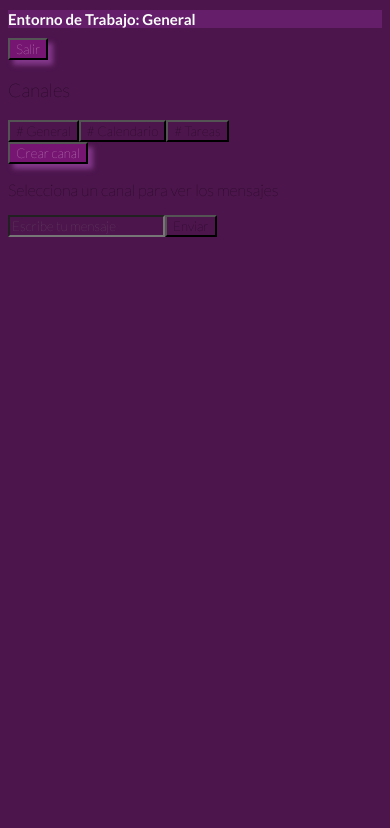
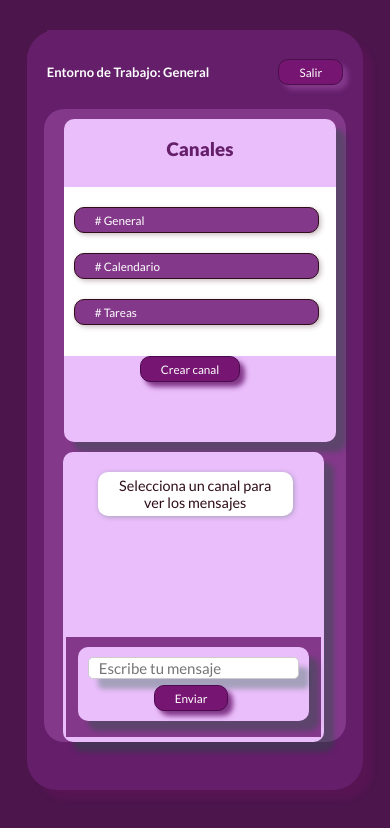
Before and after one commit to loscalzom/marcelApp, a React (Vite) app: page /workspace/1 in a window 390 px wide. Shown: the top 828 px of the page. Built offline with nearby package versions, Linux system fonts and the light colour scheme.

Commit message:
css final?

```diff
--- a/src/CSS/createWorkspace.css
+++ b/src/CSS/createWorkspace.css
@@ -1,10 +1,7 @@
-/* * {
+*{
   font-family:   "Lato", sans-serif;
 
 }
-h2{color: white;
-font-weight: 500;
-font-size: 20px;}
 
 .container {
   display: flex;
@@ -16,6 +13,7 @@ font-size: 20px;}
   border-radius: 30px;
   max-width: 1000px;
   margin-top: 30px;
+  box-shadow: 10px 10px 5px rgba(109, 19, 100, 0.3);
 }
 
 .form {
@@ -26,8 +24,8 @@ font-size: 20px;}
   height:70vh;
   width: 55vw;
   border-radius: 10px;
+  box-shadow: 5px 5px 5px rgba(119, 21, 114);
 }
-
 
 label {
   background-color: white;
@@ -41,6 +39,7 @@ label {
 box-shadow: 10px 10px 5px rgb(5, 97, 42, 0.3) ;
 }
 
+
 input {
   background-color:white;
   font-size: 15px;
@@ -52,9 +51,6 @@ input {
   box-shadow: 10px 10px 5px rgb(5, 97, 42, 0.3) ;
 }
 
-
-
-
 button {
   border: 1px solid rgb(200, 75, 138);
   border-radius: 10px;
@@ -63,7 +59,28 @@ button {
   margin-bottom: 10px;
   position: relative;
   bottom: -10px;
+  font-weight: 500;
 }
+
+
+
+
+
+  /* *
+h2{color: white;
+font-weight: 500;
+font-size: 20px;}
+
+
+
+
+
+
+
+
+
+
+
 
 
 @media (max-width: 560px) {
--- a/src/CSS/homePage.css
+++ b/src/CSS/homePage.css
@@ -3,7 +3,6 @@
   font-weight: 100;
   font-style: normal;
   background-color: #4c154c;
-
 }
 
 .homePageContainer {
@@ -17,6 +16,7 @@
   margin-left: 5vw;
   height: 90vh;
   border-radius: 15px;
+ box-shadow: 5px 5px 5px rgba(46, 3, 25, 0.3);
 }
 
 h1 {
@@ -42,17 +42,19 @@ h2 {
   width: 50vw;
   border-radius: 10px;
   margin-bottom: 10vh;
+  box-shadow: 5px 5px 5px rgba(58, 2, 31, 0.3);
 }
 
 
 ul {
   background-color: rgba(131, 56, 138, 1);
-  margin-right: 20px;
+
   border-radius: 8px;
   color: rgb(119, 21, 114);
   display: flex;
   flex-direction: column;
   align-items: center;
+  box-shadow: 5px 5px 5px rgba(207, 90, 150, 0.3);
 
 }
 
@@ -62,13 +64,14 @@ ul {
   border-radius: 8px;
   margin-top: 20px;
   height: 30px;
-  box-shadow: 5px 5px 5px rgba(207, 90, 150, 0.3);
+  box-shadow: 5px 5px 5px rgba(142, 13, 79, 0.3);
   font-weight: 400;
+  border: 1px solid rgb(119, 21, 114);
 }
 
 .scroll-container {
   overflow-y: auto;
-  scrollbar-color: rgb(119, 21, 114) white;
+
   scroll-padding: 30px;
   height: 55vh;
   width: 45vw;
@@ -81,17 +84,34 @@ ul {
   align-items: center;
 }
 
+
 .scroll-container::-webkit-scrollbar {
-  width: 10px;
+  width: 15px;
 }
 
-.scroll-container::-webkit-scrollbar-thumb {
-  background-color: rgb(82, 83, 83);
-  border-radius: 5px;
+
+
+.scroll-container::-webkit-scrollbar-track {
+  background-color:  #641e6a;
 }
 
+
+
+.scroll-container::-webkit-scrollbar-thumb {
+  background-color: rgba(131, 56, 138, 1);
+  border-radius: 10px;
+  border: 2px solid #ccc;
+}
+
+
+
+.scroll-container::-webkit-scrollbar-thumb:hover {
+  background-color: #671d6c;
+}
+
+
+
 .workspaceList {
-
   display: flex;
   flex-direction: row;
   justify-content: space-between;
@@ -148,6 +168,7 @@ ul {
     width: 100px;
     font-size: small;
     flex-direction: column;
+
   }
 
   .enter {
@@ -185,7 +206,7 @@ ul {
   }
 
   .scroll-container::-webkit-scrollbar-thumb {
-    background-color: rgb(82, 83, 83);
+    background-color: rgb(135, 35, 137);
     border-radius: 5px;
   }
 
--- a/src/CSS/renderChats.css
+++ b/src/CSS/renderChats.css
@@ -1,30 +1,33 @@
-/* .renderChats {
-    background-color: rgb(76, 182, 208);
-    border-radius: 5px;
 
-    color: dimgray;
-
-}
-
-h4 {
-    background-color: rgb(76, 182, 208);
-}
 .renderChatsContainer {
-    background-color: rgb(76, 182, 208);
+    background-color: white;
     border-radius: 5px;
     box-shadow: 10px 10px 5px rgb(5, 97, 42, 0.3);
-    color: dimgray;
+
     max-height: 100%;
 }
 
 
+
+.messages_list{
+    background-color: white;
+box-shadow: none;
+align-items: flex-start;}
+
 li {
-    background-color: rgb(76, 182, 208);
+    background-color:white;
     list-style: none;
+
+    font-weight: 400;
+
+
 }
 
+
+
 strong {
-    background-color: rgb(76, 182, 208);
+    background-color: white;
+    font-weight: 600;
 }
 
 @media (max-width: 380px) {
@@ -36,4 +39,4 @@ strong {
         height: 20%;
     }
 
-} */
+}
--- a/src/CSS/workspaceScreen.css
+++ b/src/CSS/workspaceScreen.css
@@ -1,9 +1,9 @@
-/* .workspaceContainer {
+ .workspaceContainer {
      display: flex;
      flex-direction: column;
      align-items: center;
      margin: auto;
-    background-color: lightblue;
+     background-color: #641e6a;
      height: 90vh;
      border-radius: 30px;
      max-width: 1500px;
@@ -11,8 +11,14 @@
      width: 90%;
  }
 
+ h3 {
+     color: #641e6a;
+     background-color: rgba(234, 189, 251, 1);
+     font-weight: 800;
+ }
+
  header {
-    background-color: lightblue;
+     background-color: #641e6a;
      display: flex;
      flex-direction: row;
      align-items: center;
@@ -24,8 +30,8 @@ header {
 
  button {
      margin-right: 20px;
-    background-color: lightblue;
-    border: 1px solid rgb(5, 97, 42);
+     background-color: rgb(230, 173, 202);
+     border: 1px solid rgb(74, 16, 75);
      border-radius: 10px;
      padding: 5px 20px;
      margin-top: 10px;
@@ -34,8 +40,13 @@ button {
      bottom: -10px;
  }
 
+ .button.exit {
+     margin-top: -10px;
+     margin-left: 10px;
+ }
+
  .title {
-    background-color: lightblue;
+     background-color: #641e6a;
      font-size: 3vh;
      height: 10vh;
      display: flex;
@@ -47,7 +58,7 @@ button {
  }
 
  .containerWorkspace {
-    background-color: rgb(133, 239, 241);
+     background-color: rgba(131, 56, 138, 1);
      display: flex;
      flex-direction: row;
      align-items: center;
@@ -59,12 +70,12 @@ button {
  }
 
  aside {
-    background-color: lightblue;
+     background-color: rgba(234, 189, 251, 1);
      display: flex;
      flex-direction: column;
      align-items: center;
      height: 70vh;
-    width: 40%;
+     width: 30%;
      border-radius: 10px;
      margin-left: 10px;
      border-radius: 10px;
@@ -72,20 +83,47 @@ aside {
  }
 
  .channels {
-    background-color: lightblue;
+     background-color: white;
      font-size: 2vh;
      height: 50vh;
      width: 100%;
      display: flex;
      flex-direction: column;
      margin-top: 8px;
+     overflow-y: auto;
+
+
+
  }
 
+ .channels::-webkit-scrollbar {
+     width: 15px;
+ }
+
+
+ .channels::-webkit-scrollbar-track {
+     background-color: #641e6a;
+ }
+
+
+ .channels::-webkit-scrollbar-thumb {
+     background-color: rgba(131, 56, 138, 1);
+     border-radius: 10px;
+     border: 2px solid #ccc;
+ }
+
+
+ .channels::-webkit-scrollbar-thumb:hover {
+     background-color: #671d6c;
+ }
+
+
+
+
  .channel {
-    background-color: rgb(176, 233, 189);
-    border: 1px solid rgb(5, 97, 42);
+     background-color: rgba(131, 56, 138, 1);
+     border: 1px solid rgb(47, 13, 26);
      border-radius: 10px;
-    padding: 5px, 5px, 5px, 5px;
      margin-top: 10px;
      margin-left: 10px;
      display: flex;
@@ -93,11 +131,12 @@ aside {
      align-items: center;
      justify-content: space-between;
      width: 90%;
-    box-shadow: 2px 2px 5px rgb(5, 97, 42, 0.3);
+     box-shadow: 2px 2px 5px rgba(76, 32, 45, 0.3);
+     color: white;
  }
 
  .channels_container {
-    background-color: lightblue;
+     background-color: rgba(234, 189, 251, 1);
      display: flex;
      flex-direction: column;
      align-items: center;
@@ -106,29 +145,22 @@ aside {
      border-radius: 10px;
  }
 
-.selectChannel {
-    background-color: lightblue;
-    border: 1px solid rgb(5, 97, 42);
-    border-radius: 10px;
-    height: 3vh;
-    margin-bottom: 20px;
-}
 
  .create_channel {
 
-    border: 1px solid rgb(5, 97, 42);
+     border: 1px solid rgb(73, 11, 78);
      border-radius: 10px;
      padding: 5px 20px;
      margin-top: 10px;
  }
 
  p {
-    background-color:white;
-    color: rgb(226, 65, 92);
-    font-weight: 400;
+     background-color: white;
+     color: rgb(47, 13, 26);
+     font-weight: 500;
      text-align: center;
      margin: 20px;
-    border: 1px solid rgb(5, 97, 42);
+     border: 1px solid d rgb(47, 13, 26);
      border-radius: 10px;
      padding: 5px 20px;
      margin-top: 10px;
@@ -140,7 +172,7 @@ p {
  }
 
  .messages {
-    background-color: lightblue;
+     background-color: rgba(234,189,251, 1);
      font-size: 90%;
      height: 50vh;
      width: 90%;
@@ -154,7 +186,9 @@ p {
  }
 
  h4 {
-    background-color: lightblue;
+     background-color: white;
+     color: rgb(131, 56, 138, 1);
+     font-weight: 700;
      height: auto;
  }
 
@@ -163,11 +197,11 @@ h4 {
      flex-direction: column;
      align-items: center;
      margin-right: 30px;
-    margin-bottom: 50px;
+
      justify-content: space-between;
-    background-color: lightblue;
+     background-color: rgba(234, 189, 251, 1);
      height: 90%;
-    width: 100%;
+     width: 60%;
      box-shadow: 10px 10px 5px rgb(5, 97, 42, 0.3);
      border-radius: 10px;
  }
@@ -176,20 +210,26 @@ h4 {
      display: flex;
      flex-direction: row;
      align-items: center;
-    justify-content: center;
+     justify-content: space-between;
 
-
+width: 90%;
      padding: 0 10px;
-    background-color: rgb(174, 193, 227);
+     background-color:rgba(234, 189, 251, 1);
      border-radius: 10px;
      box-shadow: 10px 10px 5px rgb(5, 97, 42, 0.3);
      height: 92%;
 
 
  }
+.sendMessage{  background-color: rgb(119, 21, 114);
+    box-shadow: 5px 5px 5px rgba(131, 56, 138, 1);
+    color: white;
+margin-left: 15px;
+margin-bottom: 20px;}
+
 
  .newMessages {
-    background-color: lightblue;
+     background-color: rgb(131, 56, 138, 1);
      height: 100px;
      margin-bottom: 5px;
      width: 90%;
@@ -203,14 +243,39 @@ h4 {
  }
 
  .renderChats {
-    background-color: rgb(76, 182, 208);
+     background-color: white;
      border-radius: 5px;
      height: 70%;
      overflow-y: auto;
-    scrollbar-color: rgb(82, 83, 83) rgb(132, 211, 239);
+
      scroll-padding: 20px;
 
 
+ }
+
+
+ .renderChats::-webkit-scrollbar {
+    width: 15px;
+}
+
+
+
+.renderChats::-webkit-scrollbar-track {
+    background-color: #641e6a;
+}
+
+
+
+.renderChats::-webkit-scrollbar-thumb {
+    background-color: rgba(131, 56, 138, 1);
+    border-radius: 10px;
+    border: 2px solid #ccc;
+}
+
+
+
+.renderChats::-webkit-scrollbar-thumb:hover {
+    background-color: #671d6c;
 }
 
 
@@ -220,12 +285,6 @@ h4 {
 
 
 
-
-
-.messages_list {
-    background-color: rgb(76, 182, 208);
-    height: 400px;
-}
 
 
  .formChat input {
@@ -241,43 +300,33 @@ h4 {
  .sendMessage {
 
      margin-top: -10px;
-    background-color: rgb(147, 193, 247);
-
-
+     border: 1px solid rgb(73, 11, 78);
+     border-radius: 10px;
+     padding: 5px 20px;
+     margin-top: 10px;
 
 
  }
 
  @media (max-width: 768px) {
-    .workspaceContainer {
-        height: auto;
-        margin-top: 10px;
+
+    .messages_zone {
+    margin-left: 7vw;
+        width: 67vw;
+        height: 45vh;
     }
 
-    .messages_zone {
-        margin-left: -1px;
-        width: 72vw;
-        height: 50vh;
-    }
 
-    .messages_list {
-        height: 5vh;
-    }
 
-    .messages {
-        height: 20vh;
-    }
 
-    .renderChatsContainer {
-        height: 50vh;
-        width: 70vw;
-    }
+
 
      .containerWorkspace {
          flex-direction: column;
-        align-items: flex-start;
-        width: 100%;
-        height: 50vh;
+         justify-content: space-between;
+         align-items: center;
+
+
 
      }
 
@@ -285,41 +334,66 @@ h4 {
      aside {
          width: 90%;
          margin-top: 10px;
+         height: 50vh;
 
 
      }
 
+     .channels_container {
+         height: 30vh;
+         margin-bottom: 8px;
+     }
+
+     .channels {
+         height: 20vh;
+     }
+.messages_list{
+    height: 1vh;}
      .messages {
-        width: 100%;
-        margin-right: 0;
+         width: 90%;
+         height: 20vh;
+
      }
  }
 
-
-.formChat {
-    flex-direction: column;
-    width: 90%;
+ .messages_zone {
+     margin-top: 10px;
  }
 
-.formChat label,
-.formChat input {
-    width: 100%;
-    margin-bottom: 10px;
-    border-radius: 8px;
+ @media (max-width: 650px){
+
+     .messages {
+         height: 80%;
+     }
  }
 
-
+.newMessages {height: 20%;
+}
  @media (max-width: 480px) {
      .title {
          font-size: 5vw;
      }
 
      .messages {
-        margin-left: 20%;
+      width: 90%;
+      margin-left: 5%;
+         height: 42%;
+     }
+
+     .button.create_channel {
+         margin-top: -10px;
      }
 
      button {
          font-size: 3vw;
          width: 5;
      }
-} */
+
+     .title {
+         font-size: small;
+     }
+     .newMessages{height:80px;}
+     .formChat{flex-direction: column;}
+     .formChat input{height: 10px;}
+     .sendMessage{margin-top: -5px;}
+ }
```
Also changed, not shown: src/Pages/CreateWorkspacePage/CreateWorkspace.jsx (+0 -13 lines). Lines whose indentation alone changed are shown as unchanged.
